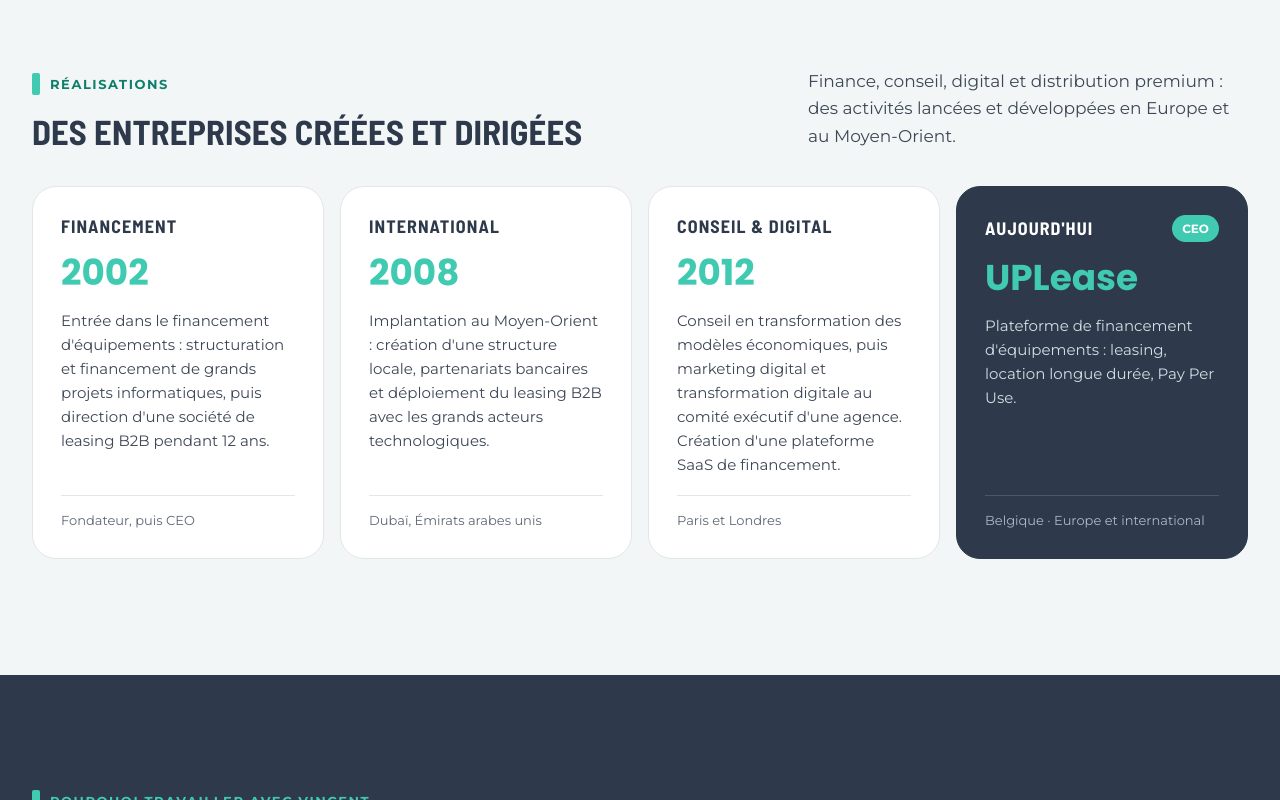
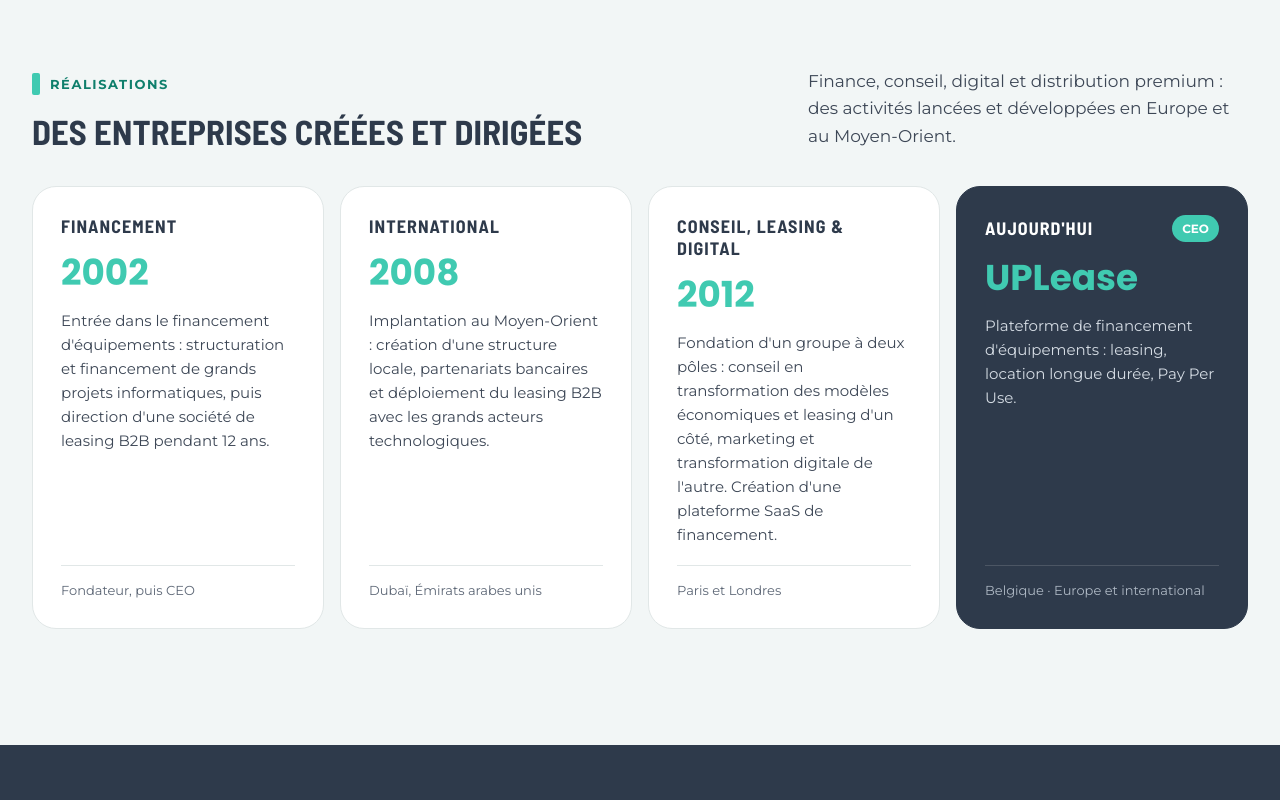
Before and after one commit to vincent947/landing-page-vincent, a plain HTML site: page index.html in a window 1280 px wide. Shown: the part 1376-2176 px from the top of the page. Drawn offline with Linux system fonts and the light colour scheme.

Commit message:
Réalisations 2012 : groupe fondé à deux pôles (conseil et leasing, digital)
Co-Authored-By: Claude Opus 5.5 <noreply@anthropic.com>
Claude-Session: https://claude.ai/code/session_01UStvb2Batkw89Dd7uioKPn

```diff
--- a/index.html
+++ b/index.html
@@ -334,9 +334,9 @@ footer{padding-block:clamp(56px,7vw,96px) 32px}
         <p class="foot" data-i="tc2_f">Dubaï, Émirats arabes unis</p>
       </article>
       <article class="tcard">
-        <div class="co"><b data-i="tc3_s">Conseil &amp; digital</b></div>
+        <div class="co"><b data-i="tc3_s">Conseil, leasing &amp; digital</b></div>
         <p class="fig">2012</p>
-        <p data-i="tc3_p">Conseil en transformation des modèles économiques, puis marketing digital et transformation digitale au comité exécutif d'une agence. Création d'une plateforme SaaS de financement.</p>
+        <p data-i="tc3_p">Fondation d'un groupe à deux pôles : conseil en transformation des modèles économiques et leasing d'un côté, marketing et transformation digitale de l'autre. Création d'une plateforme SaaS de financement.</p>
         <p class="foot" data-i="tc3_f">Paris et Londres</p>
       </article>
       <article class="tcard now">
@@ -553,7 +553,7 @@ footer{padding-block:clamp(56px,7vw,96px) 32px}
     t_e:"Track record", t_t:"Companies founded and led", t_r:"Finance, advisory, digital and premium distribution: businesses launched and grown in Europe and the Middle East.",
     tc1_s:"Finance", tc1_p:"Entered equipment finance: structuring and financing large IT projects, then leading a B2B leasing company for 12 years.", tc1_f:"Founder, then CEO",
     tc2_s:"International", tc2_p:"Expansion into the Middle East: local company set-up, banking partnerships and B2B leasing roll-out with major technology players.", tc2_f:"Dubai, United Arab Emirates",
-    tc3_s:"Advisory & digital", tc3_p:"Advisory on business model transformation, then digital marketing and transformation on an agency's executive committee. Built a B2B financing SaaS platform.", tc3_f:"Paris and London",
+    tc3_s:"Advisory, leasing & digital", tc3_p:"Founded a group with two divisions: business model transformation advisory and leasing on one side, digital marketing and transformation on the other. Built a B2B financing SaaS platform.", tc3_f:"Paris and London",
     tc4_s:"Today", tc4_p:"Equipment finance platform: leasing, long-term rental, Pay Per Use.", tc4_f:"Belgium · Europe and international",
     w_e:"Why work with Vincent", w_t:"An operator, <span class=\"hl\">not a theorist.</span>",
     w1_t:"Tested in real conditions", w1_p:"Every recommendation comes from companies I have founded, led or transformed myself.",
```
